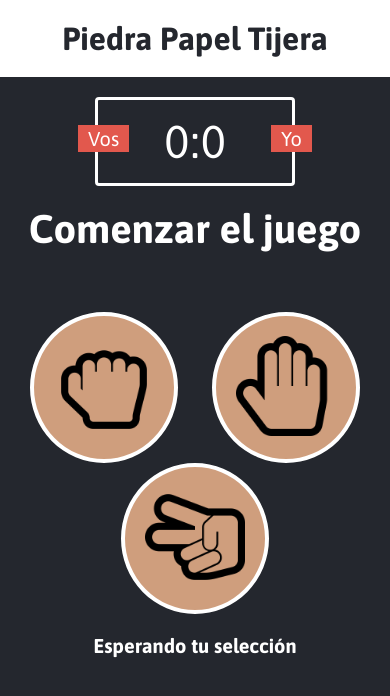
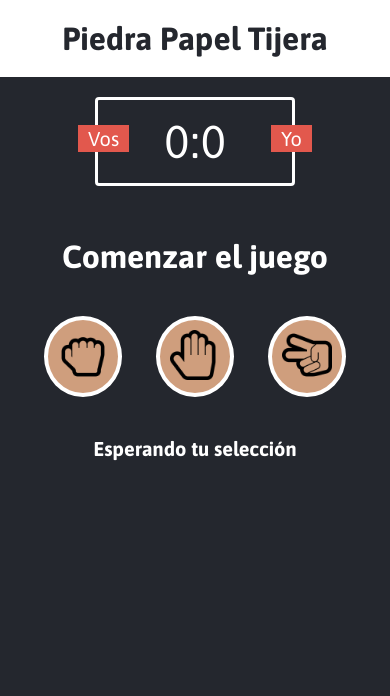
Before and after one commit to hymsoft/piedra-papel-tijera, a plain HTML site: page index.html in a window 390 px wide. Drawn offline with Linux system fonts and the light colour scheme.

Commit message:
agregado algunos brakpoints

```diff
--- a/css/styles.css
+++ b/css/styles.css
@@ -55,7 +55,10 @@ header h1 {
   color: white;
   font-size: 2.5rem;
   font-weight: bold;
-  height: 3.5rem;
+  height: 100px;
+  display: flex;
+  justify-content: center;
+  align-items: center;
 }
 
 .result > p {
@@ -64,7 +67,7 @@ header h1 {
 
 .choices {
   text-align: center;
-  margin-top: 50px;
+  margin-top: 10px;
 }
 .choice {
   display: inline-block;
@@ -108,3 +111,46 @@ header h1 {
   font-size: 20px;
   margin-top: 20px;
 }
+
+/* Small devices (landscape phones, 576px and up) */
+@media (max-width: 576px) {
+}
+
+/* Medium devices (tablets, 768px and up) */
+@media (max-width: 768px) {
+  .result {
+    font-size: 2rem;
+    height: 100px;
+    display: flex;
+    justify-content: center;
+    align-items: center;
+  }
+
+  .choices {
+    margin-top: 10px;
+  }
+
+  .choice {
+    padding: 10px;
+  }
+
+  .choice > img {
+    height: 50px;
+  }
+
+  .action-message {
+    margin-top: 40px;
+  }
+}
+
+/* Large devices (desktops, 992px and up) */
+@media (max-width: 992px) {
+}
+
+/* X-Large devices (large desktops, 1200px and up) */
+@media (max-width: 1200px) {
+}
+
+/* XX-Large devices (larger desktops, 1400px and up) */
+@media (max-width: 1400px) {
+}
```
